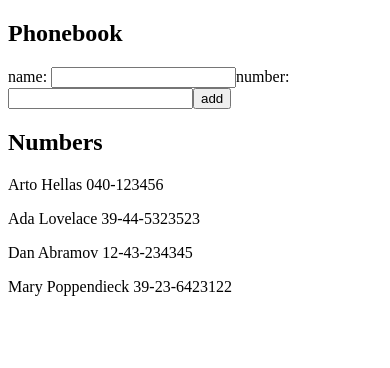
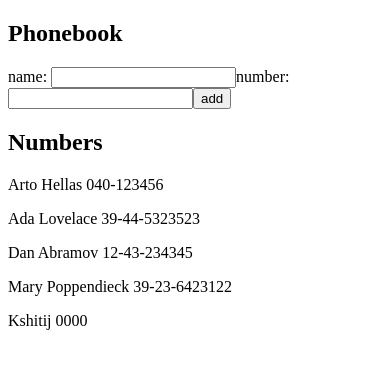
Before and after one commit to ilulale/fullstack, a React (Create React App) app in the folder part2/phonebook/: page / in a window 390 px wide. Shown: the top 368 px of the page. Built offline with nearby package versions, Linux system fonts and the light colour scheme; data requests are answered from the project's data file.

Commit message:
done with 2.15 step 7 phonebook

```diff
--- a/part2/phonebook/db.json
+++ b/part2/phonebook/db.json
@@ -1,5 +1,5 @@
 {
-    "persons":[
+  "persons": [
     {
       "name": "Arto Hellas",
       "number": "040-123456",
@@ -19,6 +19,11 @@
       "name": "Mary Poppendieck",
       "number": "39-23-6423122",
       "id": 4
+    },
+    {
+      "name": "Kshitij",
+      "number": "0000",
+      "id": 5
     }
   ]
 }
--- a/part2/phonebook/src/components/App.js
+++ b/part2/phonebook/src/components/App.js
@@ -26,6 +26,10 @@ const App = () => {
       window.alert(`${newName} already exists`)}
     else{
       setPersons(persons.concat(phoneObject))
+      axios.post('http://localhost:3001/persons',phoneObject)
+      .then(response=>{
+          window.alert(`${phoneObject.name} added to db`)
+      })
       setNewName('')
       setNewNumber('')
     }
```
Lines whose indentation alone changed are shown as unchanged.
